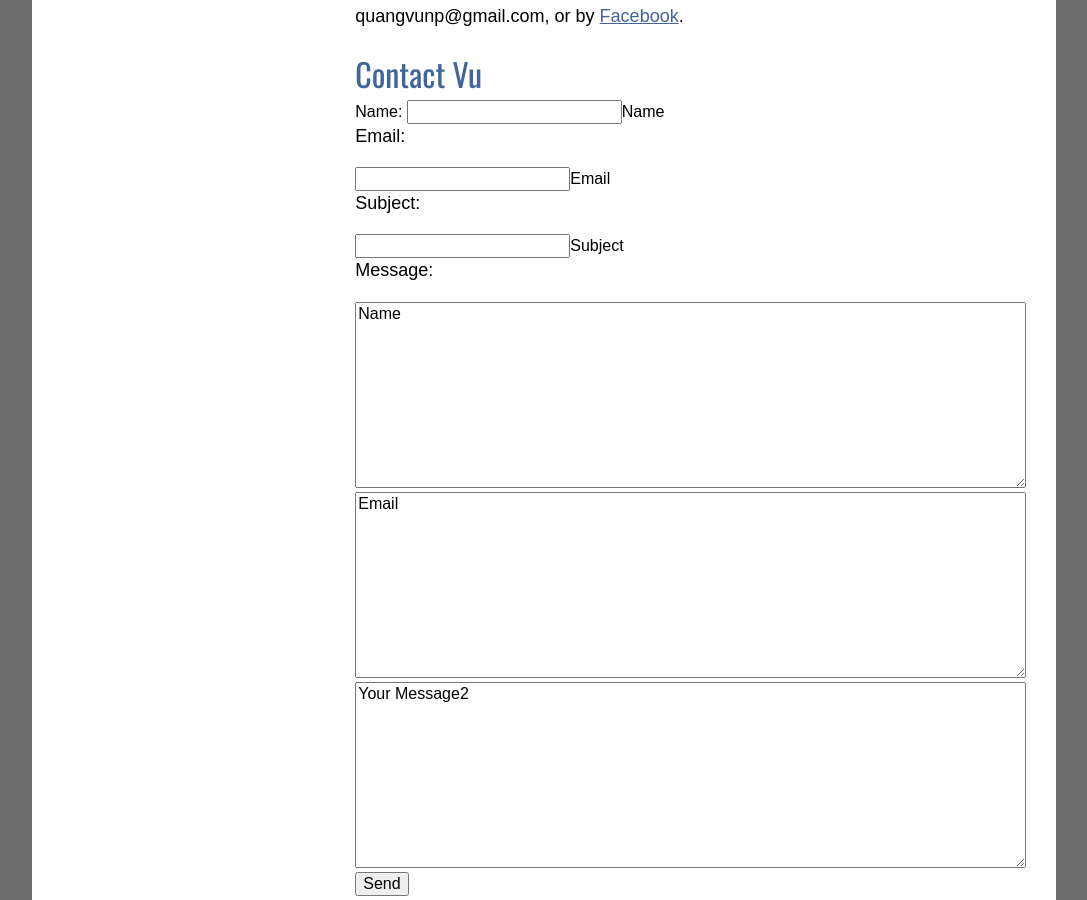
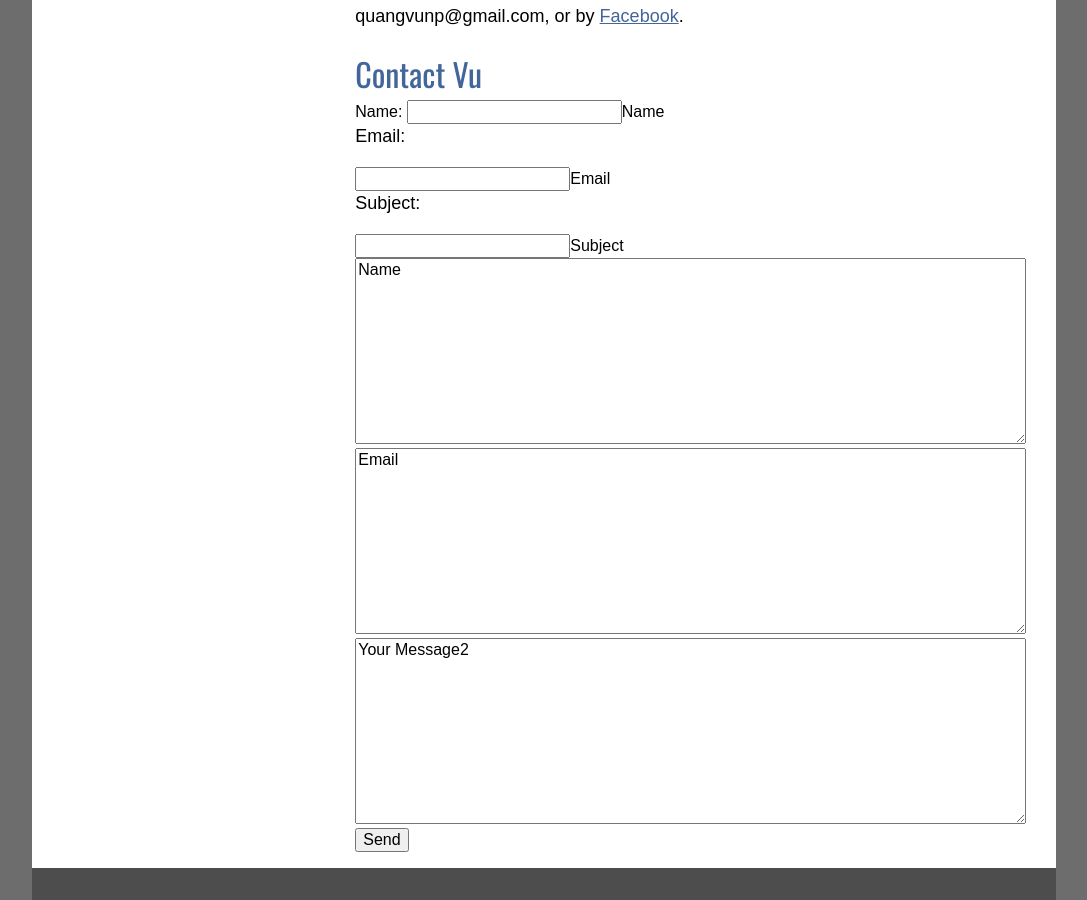
Before and after one commit to quangvunp/geomechanics, a Jekyll site: the page built from about.md, in a window 1280 px wide and 900 px high, scrolled down 787 px. Shown: the whole window, without its empty margins (96-1183 px from the left). Built offline with Jekyll 4.4.1, drawn with Linux system fonts in a browser that asks for light colours; our own code applies the rules of GitHub Pages for plain Markdown files.

Commit message:
Update about.md

```diff
--- a/about.md
+++ b/about.md
@@ -19,9 +19,8 @@ My name is Nguyen Pham Quang Vu. I am a PhD student in Geotechnical Engineering
     Name: <input type="text" name="name" cols = "70">Name <br />
     <p> Email: </p><input type="email" name="_replyto" cols = "70">Email <br />
     <p> Subject: </p><input type="text" name="name" cols = "70">Subject <br />
-    <p> Message: </p>
-        <textarea class="form-control" id="textarea" name="name" rows = "10" cols ="70">Name</textarea>
-            <textarea class="form-control" id="textarea" name="email" rows = "10" cols ="70">Email</textarea>
+    <textarea class="form-control" id="textarea" name="name" rows = "10" cols ="70">Name</textarea>
+    <textarea class="form-control" id="textarea" name="email" rows = "10" cols ="70">Email</textarea>
     <textarea class="form-control" id="textarea" name="message" rows = "10" cols ="70">Your Message2</textarea>
     <input type="submit" value="Send">
 </form>
```
